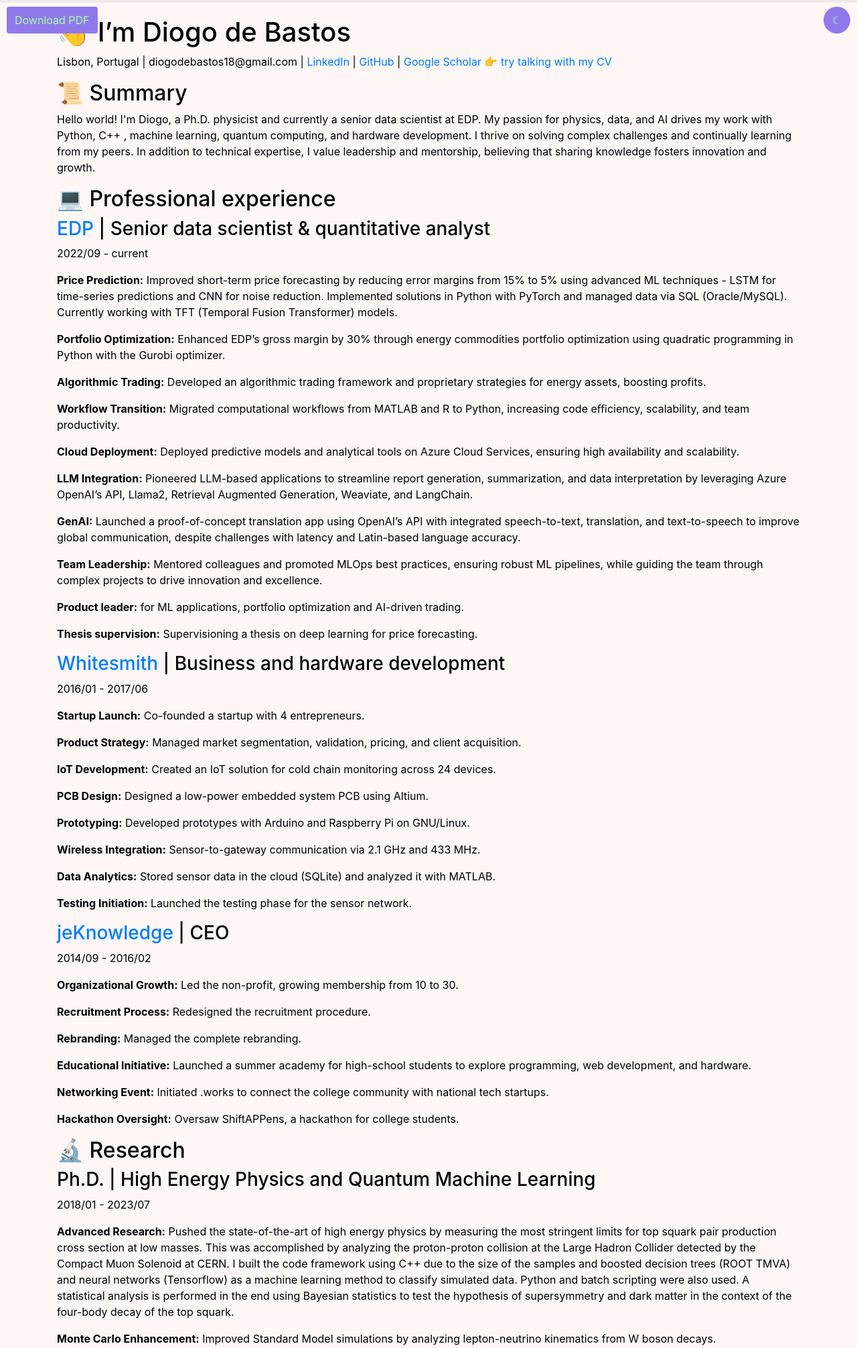
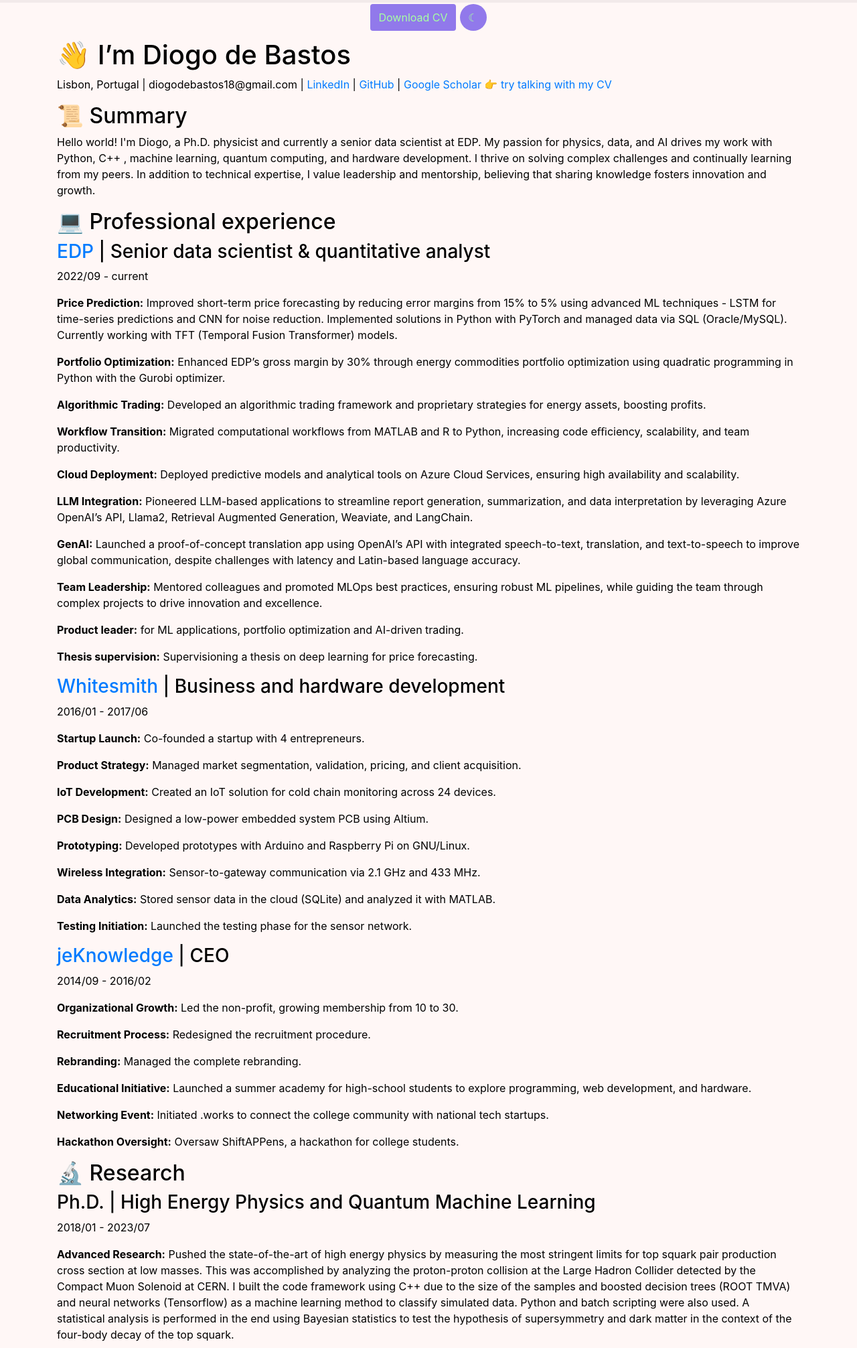
Before and after one commit to diogodebastos/cavai, a Django app: page /cv/ in a window 1280 px wide. Shown: the top 2012 px of the page at 67% size. Run offline with Django 4.2, Linux system fonts and the light colour scheme; some libraries are stand-ins or nearby versions.

Commit message:
better placement for cv buttons

```diff
--- a/cavai/templates/cv.html
+++ b/cavai/templates/cv.html
@@ -16,11 +16,25 @@
         color: #FFF7F6;
     }
 
+    /* ---------- header action buttons ---------- */
+    .action-buttons {
+        display: flex;
+        justify-content: center; /* center the buttons */
+        gap: 6px;                 /* slightly tighter gap */
+        align-items: center;
+        padding: 6px 10px 4px;    /* less vertical padding */
+        width: 100%;
+        box-sizing: border-box;
+    }
+
+    /* tighten heading top margin so name sits closer to buttons */
+    #cv-content h1:first-child,
+    #cv-content h2:first-child {
+        margin-top: 0.25rem;
+    }
+
     /* ---------- theme‑toggle button ---------- */
     .theme-toggle-button {
-        position: absolute;
-        top: 10px;
-        right: 10px;
         border-radius: 50%;
         width: 40px;
         height: 40px;
@@ -38,9 +52,6 @@
 
     /* ---------- download button ---------- */
     .download-pdf-button {
-        position: absolute;
-        top: 10px;
-        left: 10px;
         padding: 8px 12px;
         background-color: #9179eb;
         color: #A6FFA3;
@@ -78,6 +89,8 @@
     body.dark-theme #scroll-progress-bar {
         background: #A6FFA3;           /* light green accent you used for icon */
     }
+
+    /* No special mobile offsets needed now that buttons are in-flow */
 </style>
 
 <!-- scrolling progress bar -->
@@ -85,18 +98,20 @@
     <div id="scroll-progress-bar"></div>
 </div>
 
-<!-- theme switch -->
-<button class="btn btn-secondary theme-toggle-button" id="theme-toggle" aria-label="Switch to Dark Mode">
-    &#9790;
-</button>
+<div class="action-buttons">
+    <!-- download pdf -->
+    <button class="btn btn-secondary download-pdf-button" id="download-pdf">
+        Download CV
+    </button>
 
-<!-- download pdf -->
-<button class="btn btn-secondary download-pdf-button" id="download-pdf">
-    Download PDF
-</button>
+    <!-- theme switch -->
+    <button class="btn btn-secondary theme-toggle-button" id="theme-toggle" aria-label="Switch to Dark Mode">
+        &#9790;
+    </button>
+</div>
 
 <!-- main CV content -->
-<div class="container mt-4" id="cv-content">
+<div class="container mt-2" id="cv-content">
     {{ cv_html|safe }}
 </div>
 
@@ -130,7 +145,7 @@
         const element = document.getElementById('cv-content');
         const opt = {
             margin:       0.5,
-            filename:     'cv.pdf',
+            filename:     'diogo_de_bastos_cv.pdf',
             image:        { type: 'jpeg', quality: 0.98 },
             html2canvas:  { scale: 2 },
             jsPDF:        { unit: 'in', format: 'a4', orientation: 'portrait' }
```
